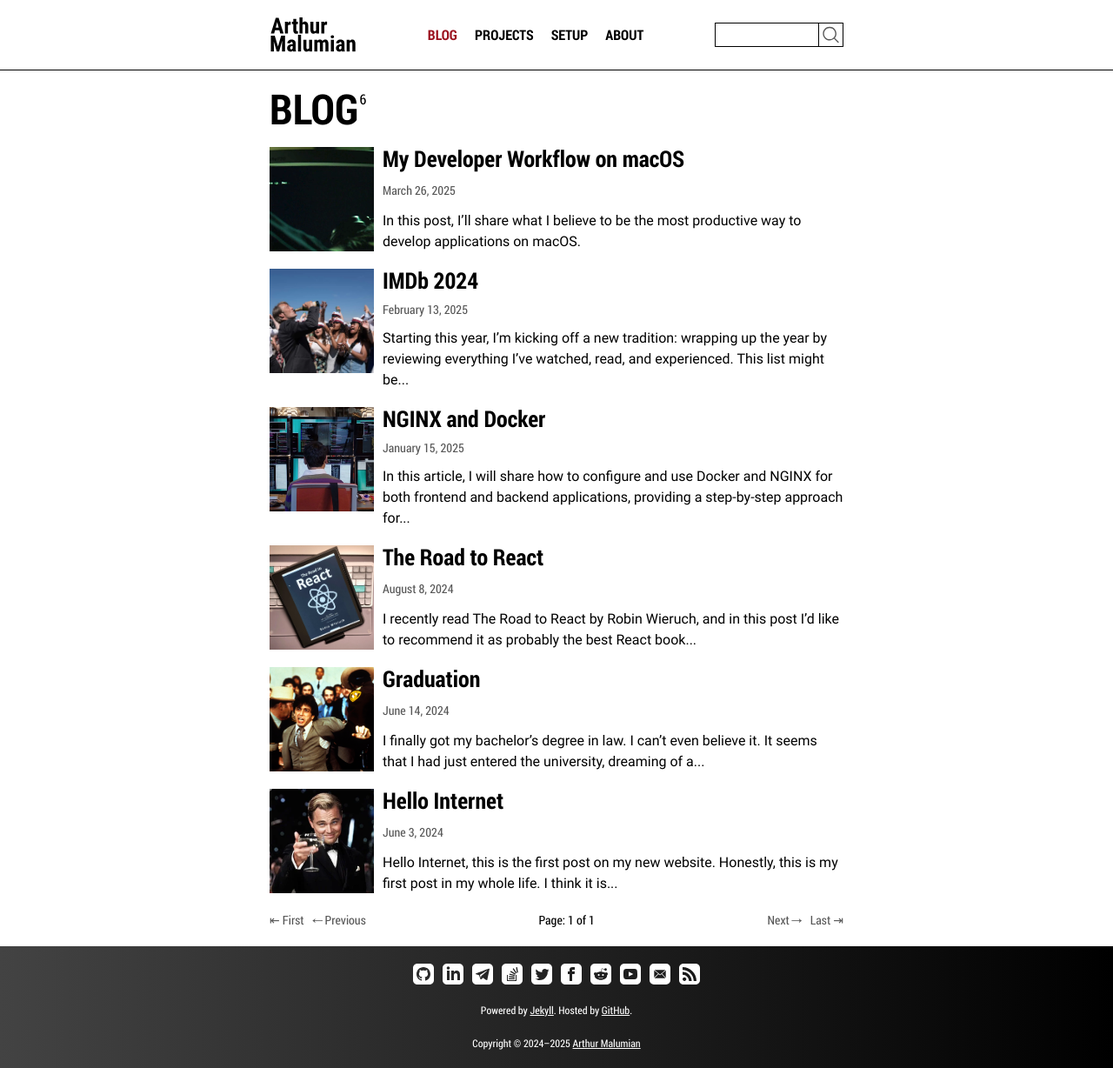
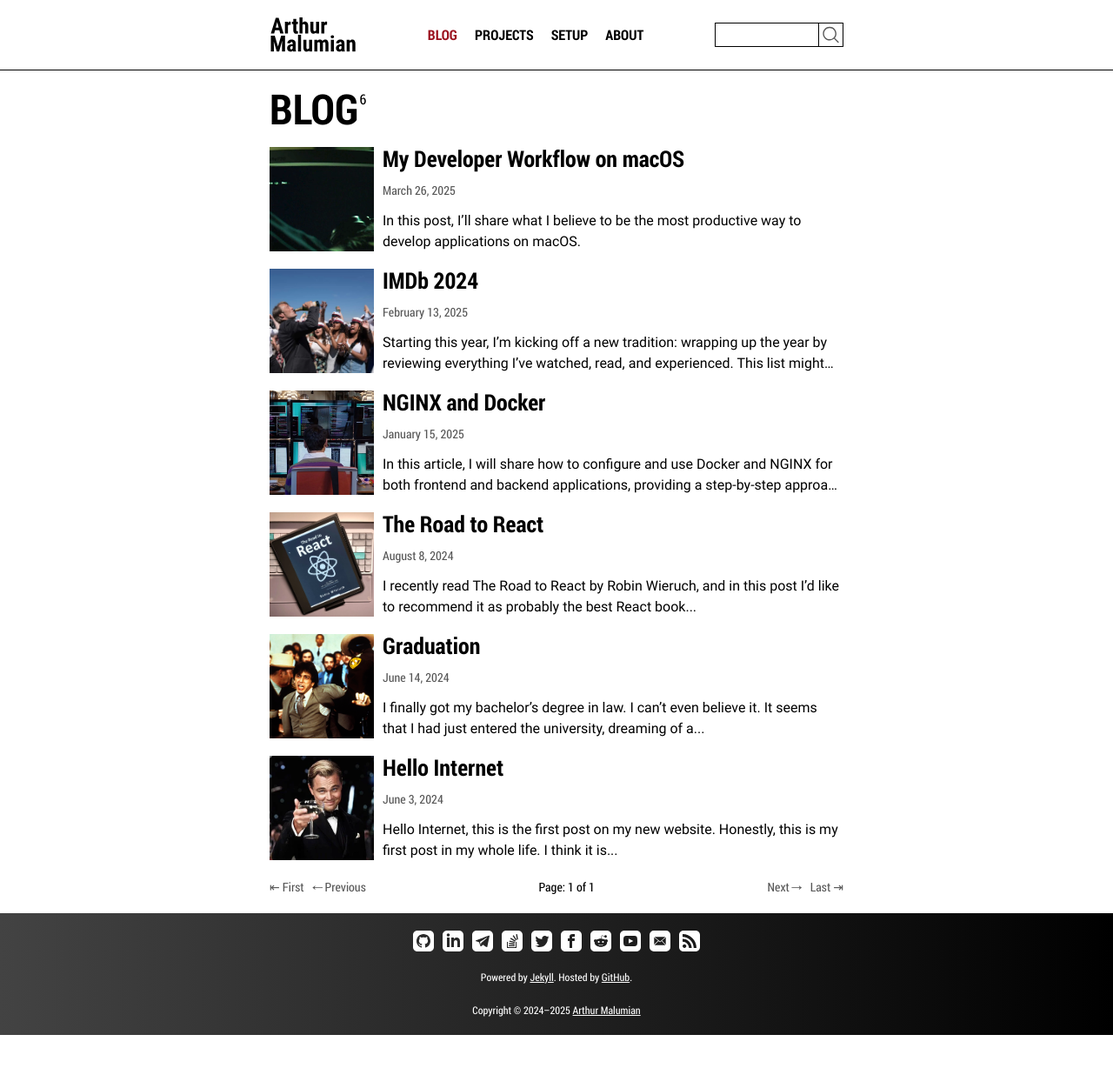
Before and after one commit to amalumian/www.malumian.dev, a Jekyll site: the page built from index.html, in a window 1280 px wide. Shown: the whole page at 87% size. Built offline with Jekyll 4.4.1, drawn with Linux system fonts in a browser that asks for light colours; the list of posts is cut into pages by our own code; after the commit the page ends 1190 px from its top, so only the background shows below that.

Commit message:
Update excerpt styles on Blog page

```diff
--- a/_sass/pages/_blog.scss
+++ b/_sass/pages/_blog.scss
@@ -3,7 +3,8 @@
   display: flex;
   flex-direction: column;
 
-  &__heading {}
+  &__heading {
+  }
 
   &__total-posts {
     display: inline-block;
@@ -117,6 +118,11 @@
       &__excerpt {
         margin: 0;
 
+        display: -webkit-box;
+        -webkit-line-clamp: 2; /* Количество строк */
+        -webkit-box-orient: vertical;
+        overflow: hidden;
+        text-overflow: ellipsis;
         font-family: $font-family-sans-serif;
       }
     }
```
